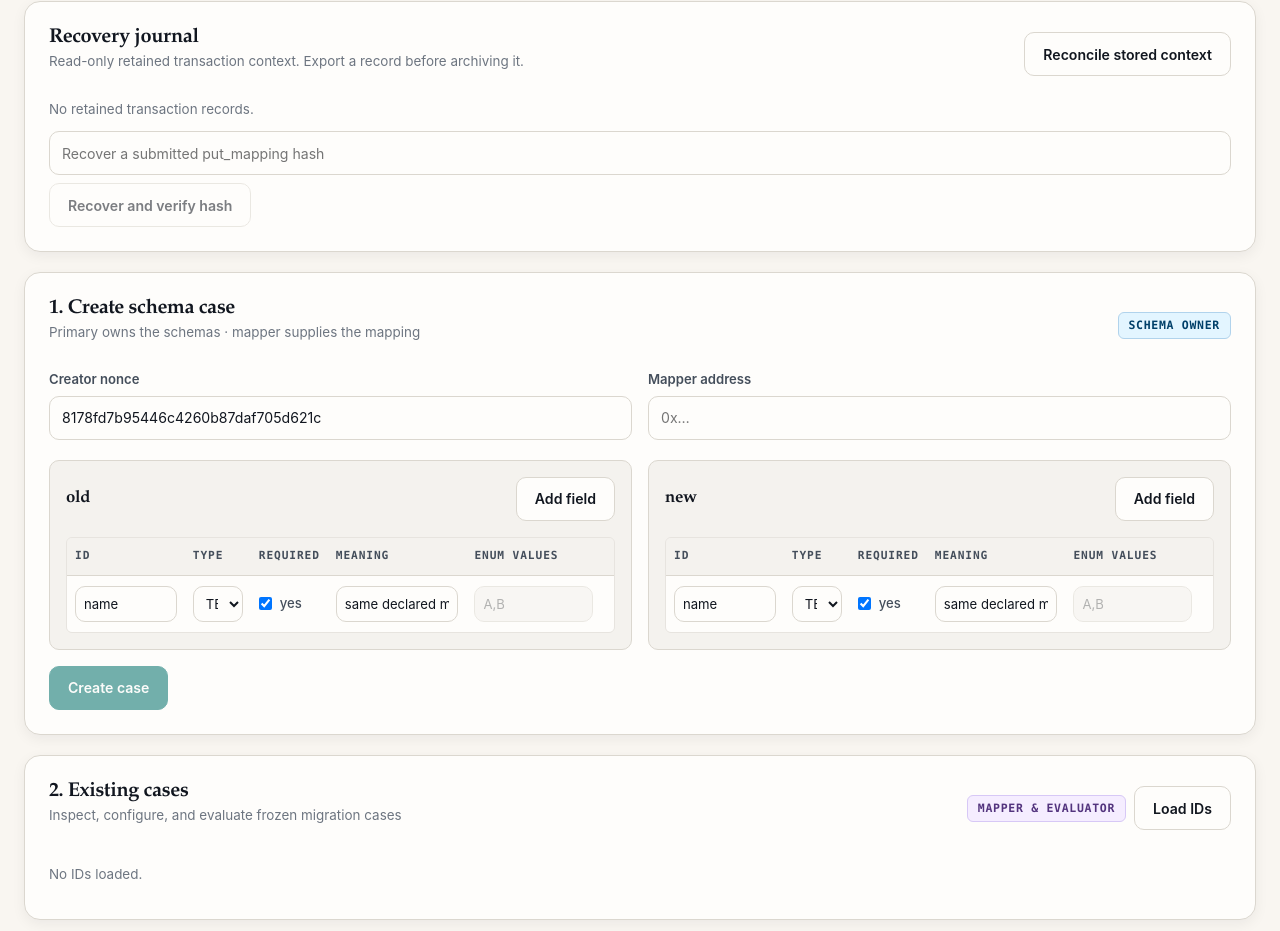
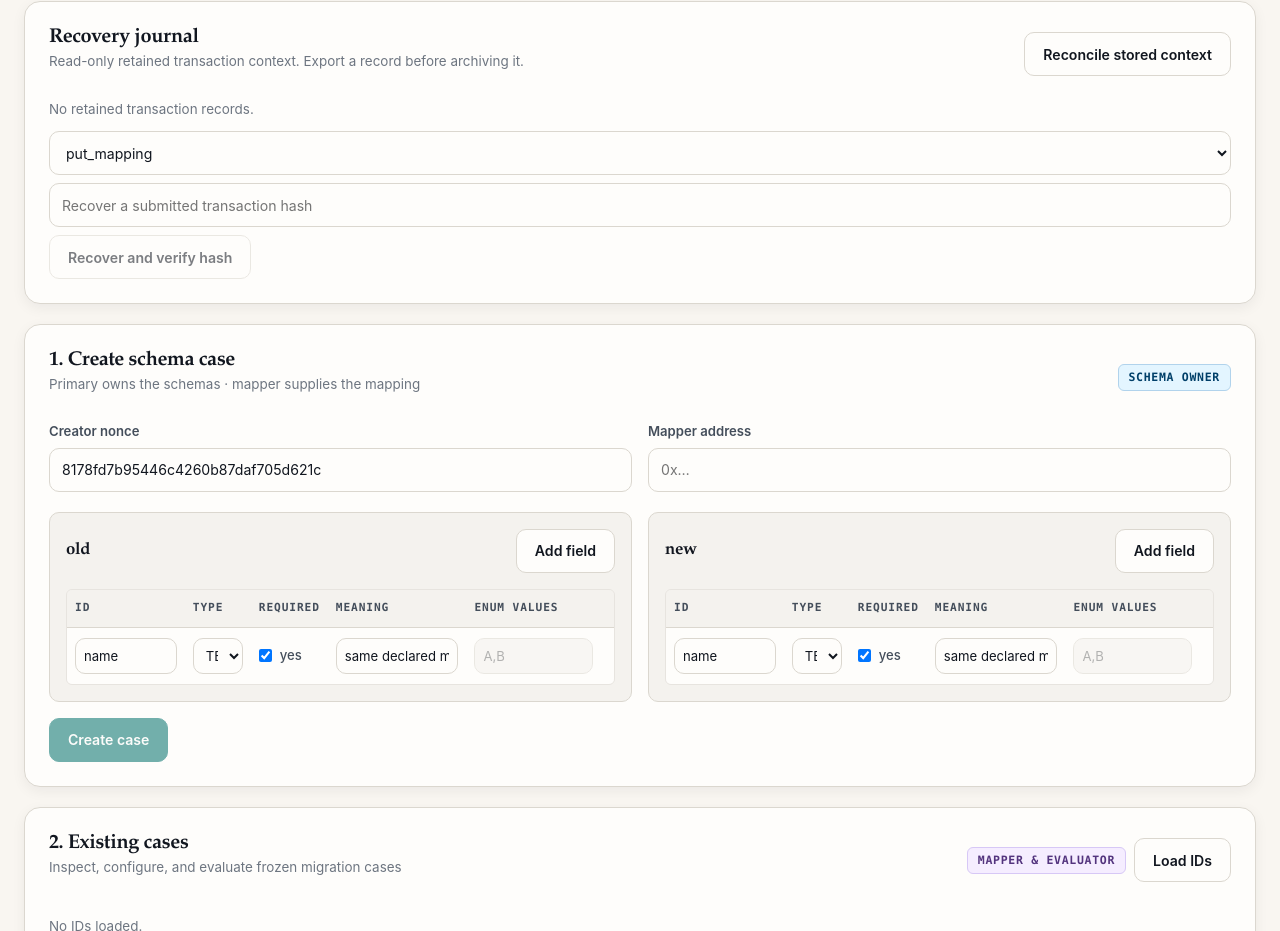
Before and after one commit to nec465612-create/data-schema-migration-loss-gate, a React (Vite) app in the folder frontend/: page / in a window 1280 px wide. Shown: the part 1079-2010 px from the top of the page. Built offline with nearby package versions, Linux system fonts and the light colour scheme; what genlayer-js would draw is missing.

Commit message:
Recover finalized writes by operation

```diff
--- a/frontend/src/App.tsx
+++ b/frontend/src/App.tsx
@@ -36,6 +36,7 @@ import "./styles.css";
 type FieldType = "TEXT" | "INT" | "BOOL" | "ENUM";
 type Field = { id: string; type: FieldType; required: boolean; meaning: string; values: string[] };
 type DefaultRow = { new_id: string; value: string };
+type RecoverableMethod = "put_mapping" | "freeze_mapping";
 
 const blankField = (id: string): Field => ({ id, type: "TEXT", required: true, meaning: "same declared meaning", values: [] });
 const initialOld: Field[] = [blankField("name")];
@@ -207,6 +208,7 @@ function App() {
   const [journalExported, setJournalExported] = useState<Record<string, boolean>>({});
   const [knownHashes, setKnownHashes] = useState<Record<string, string>>({});
   const [recoveryHash, setRecoveryHash] = useState("");
+  const [recoveryMethod, setRecoveryMethod] = useState<RecoverableMethod>("put_mapping");
   const [progress, setProgress] = useState<WriteProgress>({ phase: "IDLE" });
   const writeAbortRef = useRef<AbortController | null>(null);
   const walletTriggerRef = useRef<HTMLButtonElement | null>(null);
@@ -369,17 +371,22 @@ function App() {
     }
   }
 
-  async function recoverPutMapping() {
+  function recoveryRequest(): WriteRequest {
+    if (recoveryMethod === "put_mapping") return putRequest();
+    return caseRequest("freeze_mapping", (record) => record.phase === "FROZEN");
+  }
+
+  async function recoverKnownWrite() {
     resetNotice();
     if (!account || !caseRecord || !caseId) { setError("RECOVERY_CASE_REQUIRED"); return; }
     try {
-      const result = await recoverSubmittedWrite(putRequest(), account, recoveryHash.trim());
+      const result = await recoverSubmittedWrite(recoveryRequest(), account, recoveryHash.trim());
       setJournal((current) => [...current, result.record]);
       setJournalReadbacks((current) => ({ ...current, [result.record.reservation]: result.encoded }));
       setCaseRecord(parseCaseRecord(result.encoded));
       setRecoveryHash("");
       setProgress({ phase: "SUCCESS", hash: result.record.tx_hash });
-      setMessage("Recovered submitted put_mapping hash and verified the exact historical readback; no transaction was resubmitted.");
+      setMessage(`Recovered submitted ${recoveryMethod} hash and verified the exact historical readback; no transaction was resubmitted.`);
     } catch (caught) { setError(String(caught)); }
   }
 
@@ -678,13 +685,17 @@ function App() {
             </div>
           )}
           <div className="toolbar journal-recovery-form">
+            <select aria-label="Recovery method" value={recoveryMethod} onChange={(event) => setRecoveryMethod(event.target.value as RecoverableMethod)}>
+              <option value="put_mapping">put_mapping</option>
+              <option value="freeze_mapping">freeze_mapping</option>
+            </select>
             <input
-              aria-label="Known submitted put_mapping hash"
+              aria-label="Known submitted transaction hash"
               value={recoveryHash}
               onChange={(event) => setRecoveryHash(event.target.value)}
-              placeholder="Recover a submitted put_mapping hash"
+              placeholder="Recover a submitted transaction hash"
             />
-            <button type="button" className="quiet-button" onClick={() => void recoverPutMapping()} disabled={!account || !caseRecord || !caseId || !recoveryHash.trim()}>
+            <button type="button" className="quiet-button" onClick={() => void recoverKnownWrite()} disabled={!account || !caseRecord || !caseId || !recoveryHash.trim()}>
               Recover and verify hash
             </button>
           </div>
```
